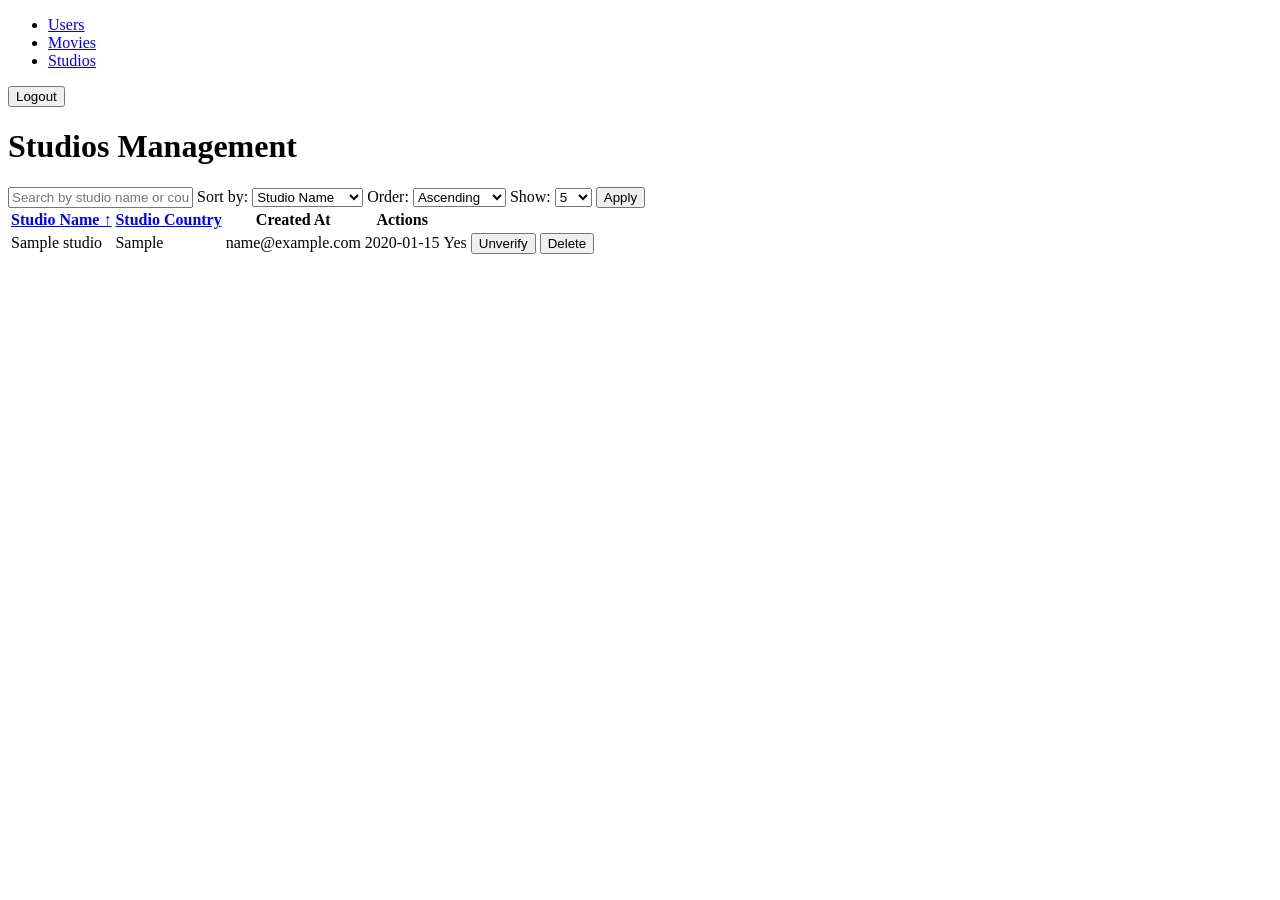
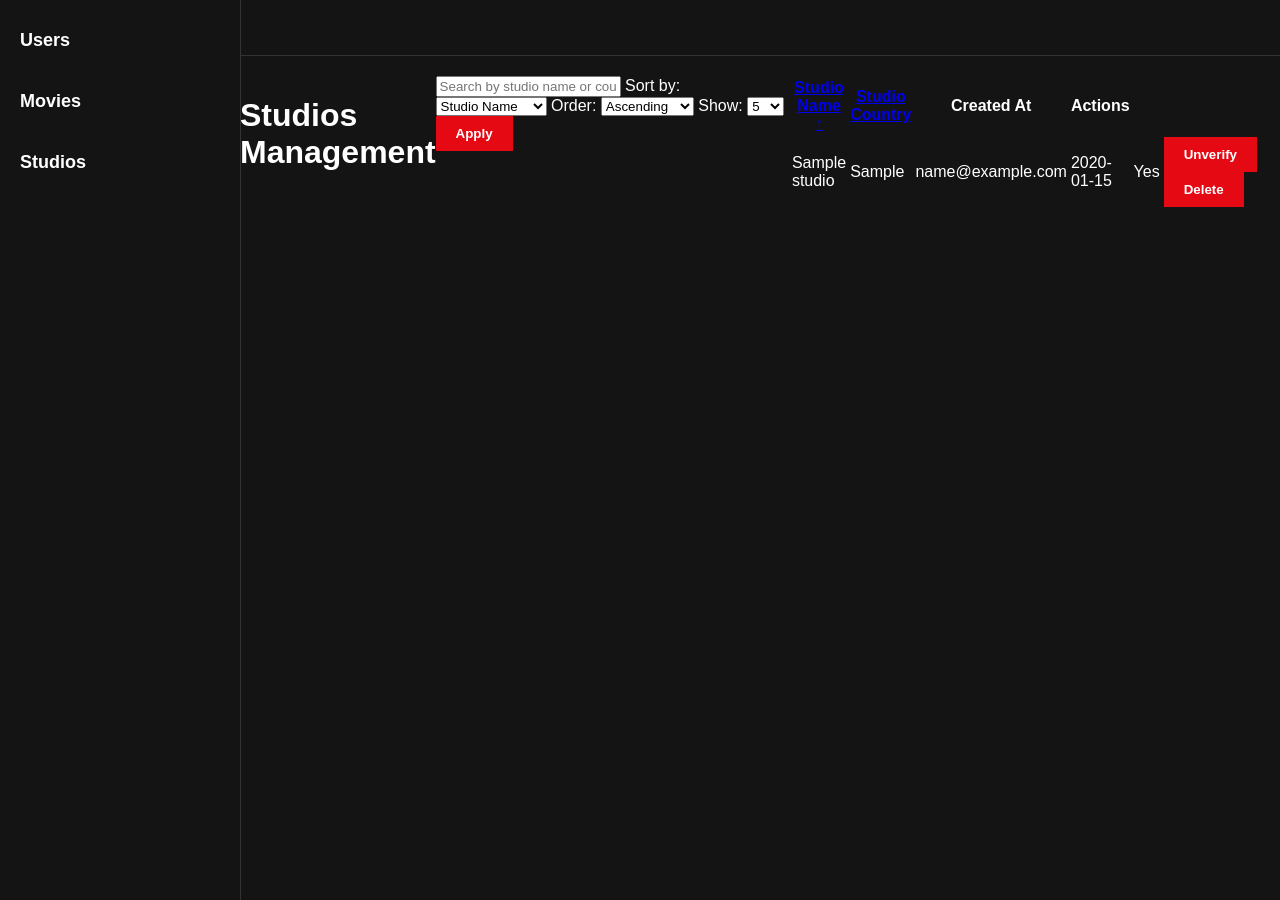
Before and after one commit to dan24-T/Movie-Recommendation-and-Rating-System, a Flask app: page /admin/studios/ in a window 1280 px wide. Run offline with Flask 3, Linux system fonts and the light colour scheme; the visitor is signed in with stand-in values (Sample User, id 1); tables that the repository leaves empty hold one stand-in row (values such as "Sample post").

Commit message:
Update sidebar.html

```diff
--- a/templates/admins/sidebar.html
+++ b/templates/admins/sidebar.html
@@ -6,7 +6,139 @@
     <meta name="viewport" content="width=device-width, initial-scale=1.0">
     <title>Admin Dashboard</title>
     <!-- Include CSS files, such as for styling -->
-    <link rel="stylesheet" href="">
+    <style>
+        /* Base styles */
+body {
+    font-family: 'Arial', sans-serif;
+    margin: 0;
+    padding: 0;
+    background-color: #141414;
+    color: #ffffff;
+}
+
+/* Header styles */
+header {
+    display: flex;
+    justify-content: space-between;
+    align-items: center;
+    background-color: #141414;
+    padding: 10px 20px;
+    border-bottom: 1px solid #333;
+}
+
+header .logo {
+    height: 40px;
+}
+
+nav ul {
+    list-style: none;
+    margin: 0;
+    padding: 0;
+    display: flex;
+}
+
+nav ul li {
+    margin-right: 20px;
+}
+
+nav ul li a {
+    text-decoration: none;
+    color: #ffffff;
+    font-weight: bold;
+}
+
+nav ul li a:hover {
+    color: #e50914;
+}
+
+form button {
+    background-color: #e50914;
+    color: #ffffff;
+    border: none;
+    padding: 10px 20px;
+    cursor: pointer;
+    font-weight: bold;
+}
+
+form button:hover {
+    background-color: #f40612;
+}
+
+/* Sidebar styles */
+main {
+    display: flex;
+}
+
+nav {
+    display: flex;
+    flex-direction: column;
+    width: 200px;
+    height: 100vh;
+    background-color: #141414;
+    padding: 20px;
+    position: fixed;
+    top: 0;
+    left: 0;
+    border-right: 1px solid #333;
+}
+
+nav ul {
+    flex-direction: column;
+}
+
+nav ul li {
+    margin-bottom: 20px;
+}
+
+nav ul li a {
+    display: block;
+    color: #ffffff;
+    font-size: 18px;
+    padding: 10px 0;
+}
+
+nav ul li a:hover {
+    color: #e50914;
+}
+
+main {
+    margin-left: 220px;
+    padding: 20px;
+    flex-grow: 1;
+}
+
+main .content {
+    padding: 20px;
+    background-color: #282828;
+    border-radius: 8px;
+}
+
+/* Media queries for responsive design */
+@media (max-width: 768px) {
+    nav {
+        width: 100%;
+        height: auto;
+        position: relative;
+        flex-direction: row;
+        border-right: none;
+        border-bottom: 1px solid #333;
+    }
+
+    nav ul {
+        flex-direction: row;
+    }
+
+    nav ul li {
+        margin-bottom: 0;
+        margin-right: 20px;
+    }
+
+    main {
+        margin-left: 0;
+    }
+}
+
+    </style>
 </head>
 <body>
     <header>
```
